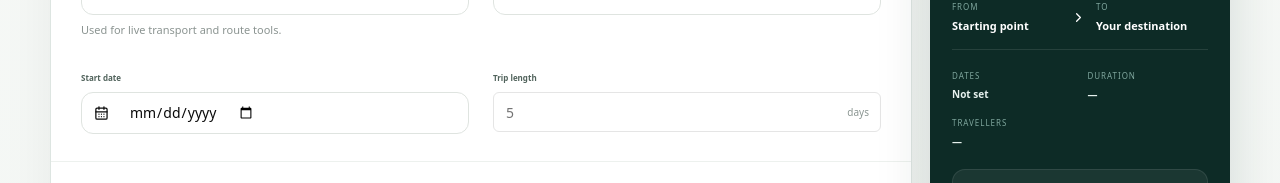
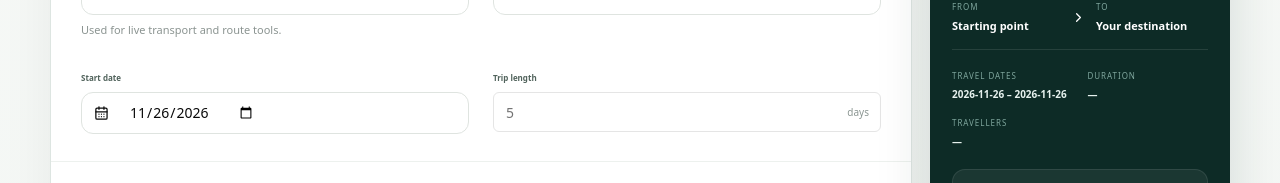
Before and after one commit to Code-till-nirvana/tripsphere, a React (Vite) app: page /create-trip in a window 1280 px wide. Shown: the part 494-677 px from the top of the page. Built offline with nearby package versions, Linux system fonts and the light colour scheme.

Commit message:
Require a start date and show calculated return date in trip brief

```diff
--- a/src/create-trip/index.jsx
+++ b/src/create-trip/index.jsx
@@ -12,14 +12,16 @@ import {useNavigate} from 'react-router-dom';
 import {CalendarDays,ChevronRight,Compass,MapPinned,Sparkles} from 'lucide-react';
 
 const interests=['Food','Nature','History','Adventure','Nightlife','Shopping'];
+const todayLocal=()=>{const d=new Date();return `${d.getFullYear()}-${String(d.getMonth()+1).padStart(2,'0')}-${String(d.getDate()).padStart(2,'0')}`;};
+const addTripDays=(date,days)=>{const d=new Date(`${date}T12:00:00`);d.setDate(d.getDate()+Math.max(0,Number(days||1)-1));return `${d.getFullYear()}-${String(d.getMonth()+1).padStart(2,'0')}-${String(d.getDate()).padStart(2,'0')}`;};
 const clean=v=>String(v||'').replace(/[^a-zA-Z\s–-]/g,'').trim();
 export default function CreateTrip(){
- const [place,setPlace]=useState();const [origin,setOrigin]=useState();const [formData,setFormData]=useState({});const [loading,setLoading]=useState(false);const navigate=useNavigate();
+ const [place,setPlace]=useState();const [origin,setOrigin]=useState();const [formData,setFormData]=useState({startDate:todayLocal()});const [loading,setLoading]=useState(false);const navigate=useNavigate();
  const handleInputChange=(name,value)=>setFormData(prev=>({...prev,[name]:value}));
  const destination=formData.location?.city||formData.location?.label?.split(',')[0]||'Your destination';
  const summary=useMemo(()=>({origin:formData.origin?.city||formData.origin?.label?.split(',')[0]||'Starting point',days:formData.noOfDays||'—',traveler:formData.traveler||'—'}),[formData]);
  const onGenerateTrip=async()=>{
-  if(!formData.origin||!formData.location||!formData.noOfDays||!formData.traveler){toast('Complete the required trip details to continue.');return}
+  if(!formData.origin||!formData.location||!formData.startDate||!formData.noOfDays||!formData.traveler){toast('Add your starting point, destination, start date, trip length and travellers.');return}
   if(Number(formData.noOfDays)>14){toast('Choose up to 14 days.');return}setLoading(true);
   try{
    const prompt=`Create concise practical travel tips for a trip from ${formData.origin?.label} to ${formData.location?.label} for ${formData.noOfDays} days, for ${formData.traveler}. Interests: ${(formData.interests||[]).join(', ')}. Return JSON only with a tips array.`;
@@ -32,12 +34,12 @@ export default function CreateTrip(){
  return <div className="planner-page"><div className="planner-shell">
    <div className="planner-topline"><div><div className="eyebrow"><Compass size={14}/> TRIP PLANNER</div><h1>Build your trip with intention.</h1><p>Set the essentials. TripSphere will turn them into a practical day-by-day plan with routes, weather, live experiences and local discovery.</p></div><div className="planner-stepper"><span className="active">01</span><i/><span>02</span><i/><span>03</span><small>Plan · Explore · Travel</small></div></div>
    <div className="planner-layout"><main className="planner-form-card">
-    <div className="form-section"><div className="form-section-head"><span>01</span><div><h2>Route & dates</h2><p>Where are you starting, where are you going, and when?</p></div></div><div className="planner-grid"><div><label className="field-label">Starting point</label><GoogleAddressAutocomplete value={origin} placeholder="Search a city or starting point" onChange={v=>{setOrigin(v);handleInputChange('origin',v)}}/><p className="helper">Used for live transport and route tools.</p></div><div><label className="field-label">Destination</label><GoogleAddressAutocomplete value={place} placeholder="Search your destination" onChange={v=>{setPlace(v);handleInputChange('location',v)}}/></div><div><label className="field-label">Start date</label><div className="input-with-icon"><CalendarDays size={16}/><Input type="date" value={formData.startDate||''} onChange={e=>handleInputChange('startDate',e.target.value)}/></div></div><div><label className="field-label">Trip length</label><div className="days-input"><Input placeholder="5" type="number" min="1" max="14" value={formData.noOfDays||''} onChange={e=>handleInputChange('noOfDays',e.target.value)}/><span>days</span></div></div></div></div>
+    <div className="form-section"><div className="form-section-head"><span>01</span><div><h2>Route & dates</h2><p>Where are you starting, where are you going, and when?</p></div></div><div className="planner-grid"><div><label className="field-label">Starting point</label><GoogleAddressAutocomplete value={origin} placeholder="Search a city or starting point" onChange={v=>{setOrigin(v);handleInputChange('origin',v)}}/><p className="helper">Used for live transport and route tools.</p></div><div><label className="field-label">Destination</label><GoogleAddressAutocomplete value={place} placeholder="Search your destination" onChange={v=>{setPlace(v);handleInputChange('location',v)}}/></div><div><label className="field-label">Start date</label><div className="input-with-icon"><CalendarDays size={16}/><Input type="date" min={todayLocal()} value={formData.startDate||''} onChange={e=>handleInputChange('startDate',e.target.value)}/></div></div><div><label className="field-label">Trip length</label><div className="days-input"><Input placeholder="5" type="number" min="1" max="14" value={formData.noOfDays||''} onChange={e=>handleInputChange('noOfDays',e.target.value)}/><span>days</span></div></div></div></div>
     <div className="form-section"><div className="form-section-head"><span>02</span><div><h2>Travellers</h2><p>Shape the pace and recommendations around your group.</p></div></div><div className="choice-grid planner-choice-grid">{SelectTravelList.map(item=><button type="button" key={item.id} onClick={()=>handleInputChange('traveler',item.people)} className={`choice-card ${formData.traveler===item.people?'active':''}`}><span className="choice-index">0{item.id}</span><b>{clean(item.title)}</b><small>{item.desc}</small></button>)}</div></div>
     <div className="form-section last"><div className="form-section-head"><span>03</span><div><h2>Interests</h2><p>Select anything you want the itinerary to lean toward.</p></div></div><div className="interest-row planner-interests">{interests.map(item=>{const active=(formData.interests||[]).includes(item);return <button type="button" key={item} onClick={()=>handleInputChange('interests',active?(formData.interests||[]).filter(x=>x!==item):[...(formData.interests||[]),item])} className={`interest-chip ${active?'active':''}`}>{item}</button>})}</div></div>
     <div className="planner-submit"><div><b>Ready to plan?</b><span>Live events, route tools and real journey tracking will be available inside your trip.</span></div><Button className="generate-btn" disabled={loading} onClick={onGenerateTrip}>{loading?<><AiOutlineLoading3Quarters className="animate-spin"/> Building plan</>:<>Generate itinerary <ChevronRight size={17}/></>}</Button></div>
    </main>
-   <aside className="planner-summary"><div className="summary-top"><span>TRIP BRIEF</span><MapPinned size={18}/></div><h3>{destination}</h3><p>{formData.location?.label||'Choose a destination to begin.'}</p><div className="summary-route"><div><small>FROM</small><b>{summary.origin}</b></div><ChevronRight size={15}/><div><small>TO</small><b>{destination}</b></div></div><div className="summary-grid"><div><small>DATES</small><b>{formData.startDate||'Not set'}</b></div><div><small>DURATION</small><b>{summary.days}{summary.days!=='—'?' days':''}</b></div><div><small>TRAVELLERS</small><b>{summary.traveler}</b></div></div><div className="summary-note"><Sparkles size={15}/><div><b>What you'll get</b><span>Day-by-day places, live events, weather, local discovery, real rail availability and live GPS tracking.</span></div></div></aside>
+   <aside className="planner-summary"><div className="summary-top"><span>TRIP BRIEF</span><MapPinned size={18}/></div><h3>{destination}</h3><p>{formData.location?.label||'Choose a destination to begin.'}</p><div className="summary-route"><div><small>FROM</small><b>{summary.origin}</b></div><ChevronRight size={15}/><div><small>TO</small><b>{destination}</b></div></div><div className="summary-grid"><div><small>TRAVEL DATES</small><b>{formData.startDate||'Not set'} – {formData.startDate?addTripDays(formData.startDate,formData.noOfDays):'Set start date'}</b></div><div><small>DURATION</small><b>{summary.days}{summary.days!=='—'?' days':''}</b></div><div><small>TRAVELLERS</small><b>{summary.traveler}</b></div></div><div className="summary-note"><Sparkles size={15}/><div><b>What you'll get</b><span>Day-by-day places, live events, weather, local discovery, real rail availability and live GPS tracking.</span></div></div></aside>
    </div>
  </div></div>;
 }
```
